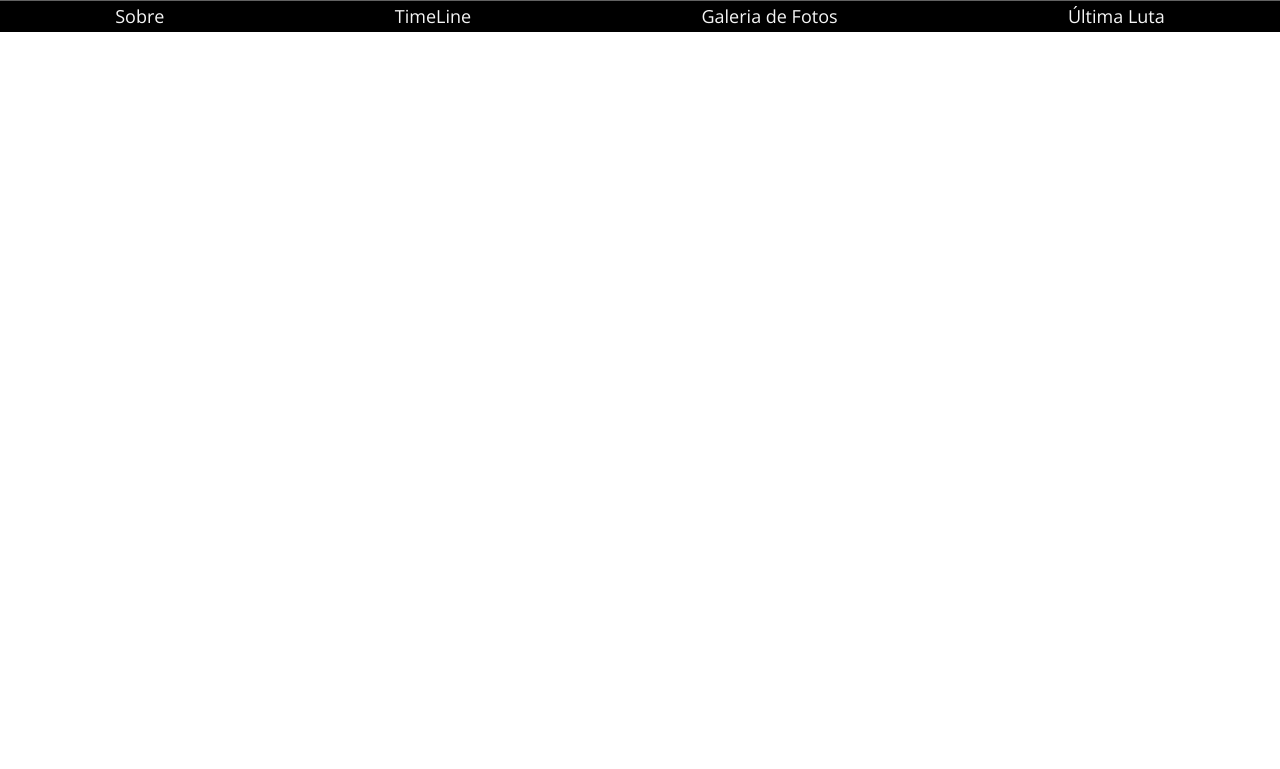
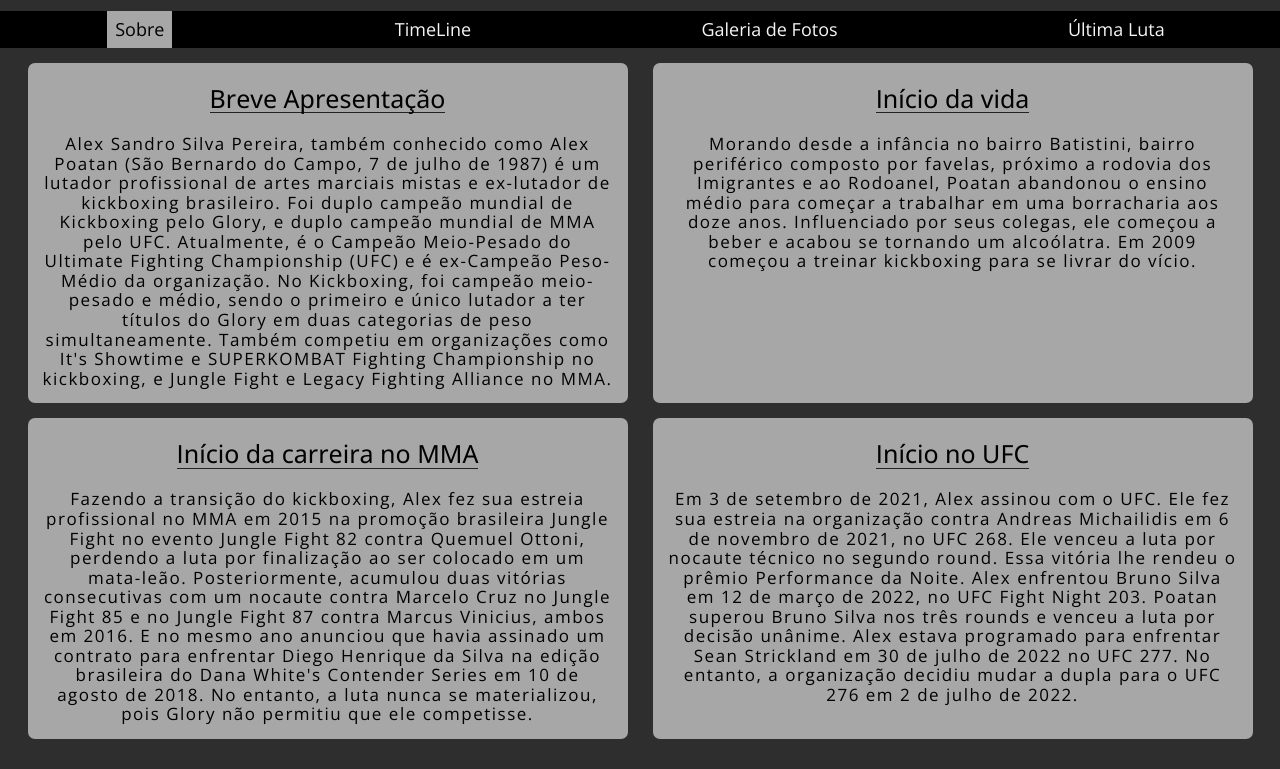
Before and after one commit to JonatasASB/tributo-poatan, a plain HTML site: page index.html in a window 1280 px wide. Shown: the part 133-902 px from the top of the page. Before the commit the page ends 800 px from the top, so only its background shows below. Drawn offline with nearby package versions, Linux system fonts and the light colour scheme.

Commit message:
continuing the content of the main

```diff
--- a/assets/css/style.css
+++ b/assets/css/style.css
@@ -1,3 +1,6 @@
+body {
+    background-color: rgba(46, 46, 46, 1);
+}
 .open-sans-uniquifier {
   font-family: "Open Sans", sans-serif;
   font-optical-sizing: auto;
@@ -5,14 +8,12 @@
   font-style: normal;
   font-variation-settings: "wdth" 100;
   color: #f5f5f5;
-
 }
 .container {
-    width: 100vw;
+    width: 100%;
     display: flex;
     justify-content: space-around;
-    align-items: center;
-
+    flex-wrap: wrap;
 }
 .column {
     display: flex;
@@ -26,10 +27,9 @@ header {
     width: 100vw;
     display: flex;
     justify-content: space-between;
-
 }
 nav ul {
-    padding: 5px 0 5px 0;
+    padding: 0;
     background-color: black;
     width: 100vw;
     margin: 0;
@@ -43,12 +43,50 @@ nav a {
 nav li {
     list-style: none;
     font-size: 18px;
+    padding: 8px;
+}
+ul #sobre {
+    background-color: #a7a7a7;
+    color: #000;
+}
+ul a:hover {
+    background-color: #a7a7a7;
+    color: #000;
 }
 .header-text {
     font-size: 25px;
     color:#f5f5f5;
     text-align: center;
+    margin: 10px 0 0 0;
 }
 .header-emoji {
     text-align: center;
 }
+main {
+    margin: 15px;
+    display: flex;
+
+}
+.resume {
+   width: 600px;
+   display: flex;
+   flex-direction: column;
+   align-items: center;
+   background-color: #a7a7a7;
+   border-radius: 7px;
+   padding: 0 15px 15px 15px;
+   margin-bottom: 15px;
+}
+.title-resume {
+    font-size: 25px;
+    font-weight: 450;
+    color: #000;
+    border-bottom: 1px solid #222;
+}
+.body-resume {
+    text-align:center;
+    letter-spacing: 1.5px;
+    font-size: 17px;
+    color: #000;
+
+}
--- a/index.html
+++ b/index.html
@@ -19,13 +19,42 @@
             </div>
             <nav>
                 <ul>
-                   <a href="sobre" id="sobre"><li>Sobre</li></a>
-                   <a href="time-line" id="time-line"><li>TimeLine</li></a>
-                   <a href="gallery" id="galery"><li>Galeria de Fotos</li></a>
-                   <a href="las-fight" id="last-fight"><li>Última Luta</li></a>
+                   <a href="" id="sobre"><li class="sobre">Sobre</li></a>
+                   <a href="" id="time-line"><li>TimeLine</li></a>
+                   <a href="" id="galery"><li>Galeria de Fotos</li></a>
+                   <a href="" id="last-fight"><li>Última Luta</li></a>
                 </ul>
             </nav>
         </div>
     </header>
+    <main id="sobre">
+        <div class="container">
+            <section class="resume">
+                <h1 class="title-resume">Breve Apresentação</h1>
+                <div class="body-resume">Alex Sandro Silva Pereira, também conhecido como Alex Poatan (São Bernardo do Campo, 7 de julho de 1987) é um lutador profissional de artes marciais mistas e ex-lutador de kickboxing brasileiro. Foi duplo campeão mundial de Kickboxing pelo Glory, e duplo campeão mundial de MMA pelo UFC. Atualmente, é o Campeão Meio-Pesado do Ultimate Fighting Championship (UFC) e é ex-Campeão Peso-Médio da organização. No Kickboxing, foi campeão meio-pesado e médio, sendo o primeiro e único lutador a ter títulos do Glory em duas categorias de peso simultaneamente. Também competiu em organizações como It's Showtime e SUPERKOMBAT Fighting Championship no kickboxing, e Jungle Fight e Legacy Fighting Alliance no MMA.
+                </div>
+            </section>
+            <section class="resume">
+                <h1 class="title-resume">Início da vida</h1>
+                <div class="body-resume">
+                    Morando desde a infância no bairro Batistini, bairro periférico composto por favelas, próximo a rodovia dos Imigrantes e ao Rodoanel, Poatan abandonou o ensino médio para começar a trabalhar em uma borracharia aos doze anos. Influenciado por seus colegas, ele começou a beber e acabou se tornando um alcoólatra. Em 2009 começou a treinar kickboxing para se livrar do vício.
+                </div>
+            </section>
+            <section class="resume">
+                <h1 class="title-resume">Início da carreira no MMA</h1>
+                <div class="body-resume">
+                    Fazendo a transição do kickboxing, Alex fez sua estreia profissional no MMA em 2015 na promoção brasileira Jungle Fight no evento Jungle Fight 82 contra Quemuel Ottoni, perdendo a luta por finalização ao ser colocado em um mata-leão. Posteriormente, acumulou duas vitórias consecutivas com um nocaute contra Marcelo Cruz no Jungle Fight 85 e no Jungle Fight 87 contra Marcus Vinicius, ambos em 2016. E no mesmo ano anunciou que havia assinado um contrato para enfrentar Diego Henrique da Silva na edição brasileira do Dana White's Contender Series em 10 de agosto de 2018. No entanto, a luta nunca se materializou, pois Glory não permitiu que ele competisse.
+                </div>
+            </section>
+            <section class="resume">
+                <h1 class="title-resume">Início no UFC</h1>
+                <div class="body-resume">
+                    Em 3 de setembro de 2021, Alex assinou com o UFC. Ele fez sua estreia na organização contra Andreas Michailidis em 6 de novembro de 2021, no UFC 268. Ele venceu a luta por nocaute técnico no segundo round. Essa vitória lhe rendeu o prêmio Performance da Noite.
+                    Alex enfrentou Bruno Silva em 12 de março de 2022, no UFC Fight Night 203. Poatan superou Bruno Silva nos três rounds e venceu a luta por decisão unânime.
+                    Alex estava programado para enfrentar Sean Strickland em 30 de julho de 2022 no UFC 277. No entanto, a organização decidiu mudar a dupla para o UFC 276 em 2 de julho de 2022.
+                </div>
+            </section>
+        </div>
+    </main>
 </body>
 </html>
```
Also changed, not shown: assets/images/poatan1.jpg (deleted), assets/images/poatan2.jpg (deleted), assets/images/poatan3.jpg (deleted).
